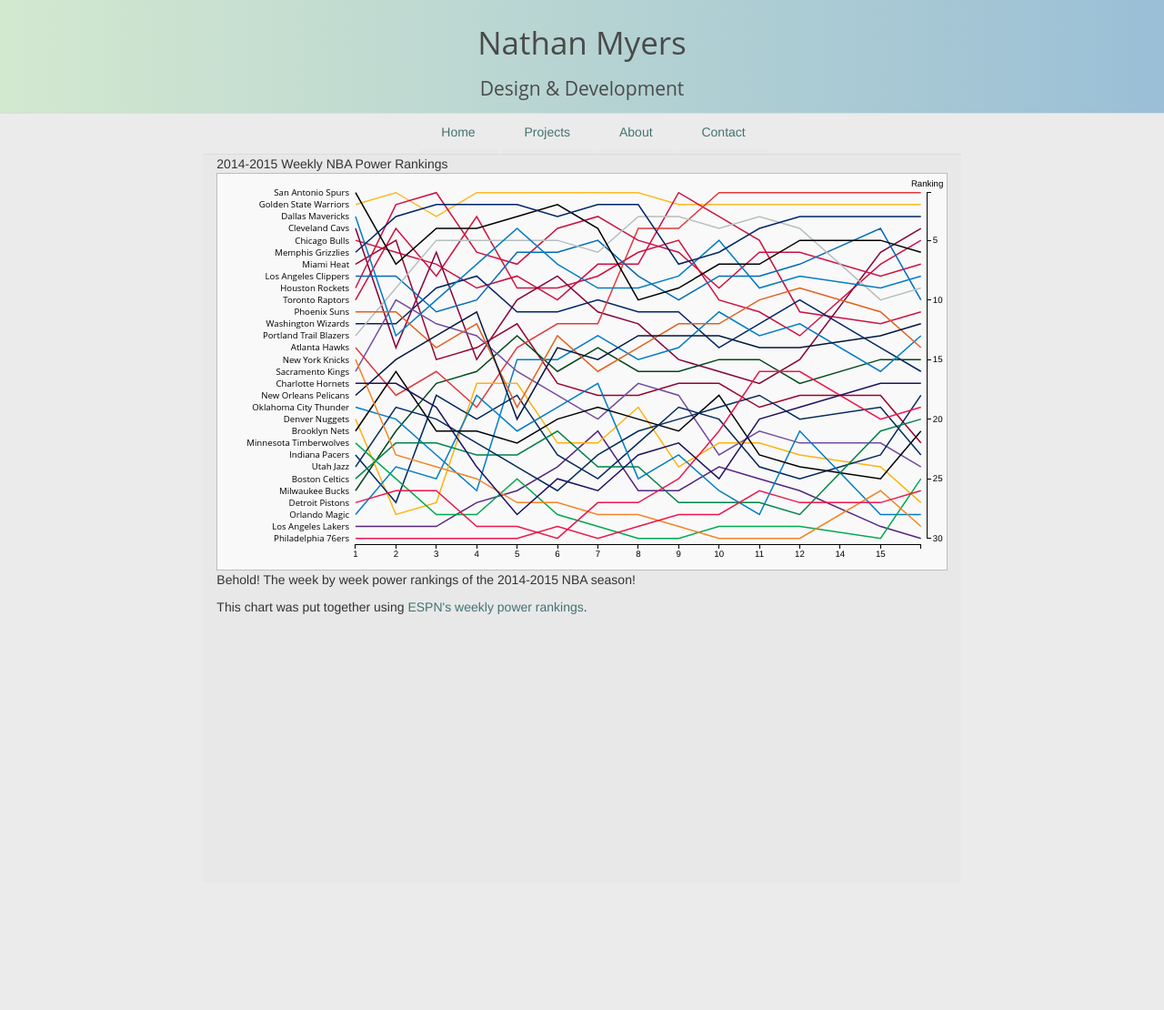
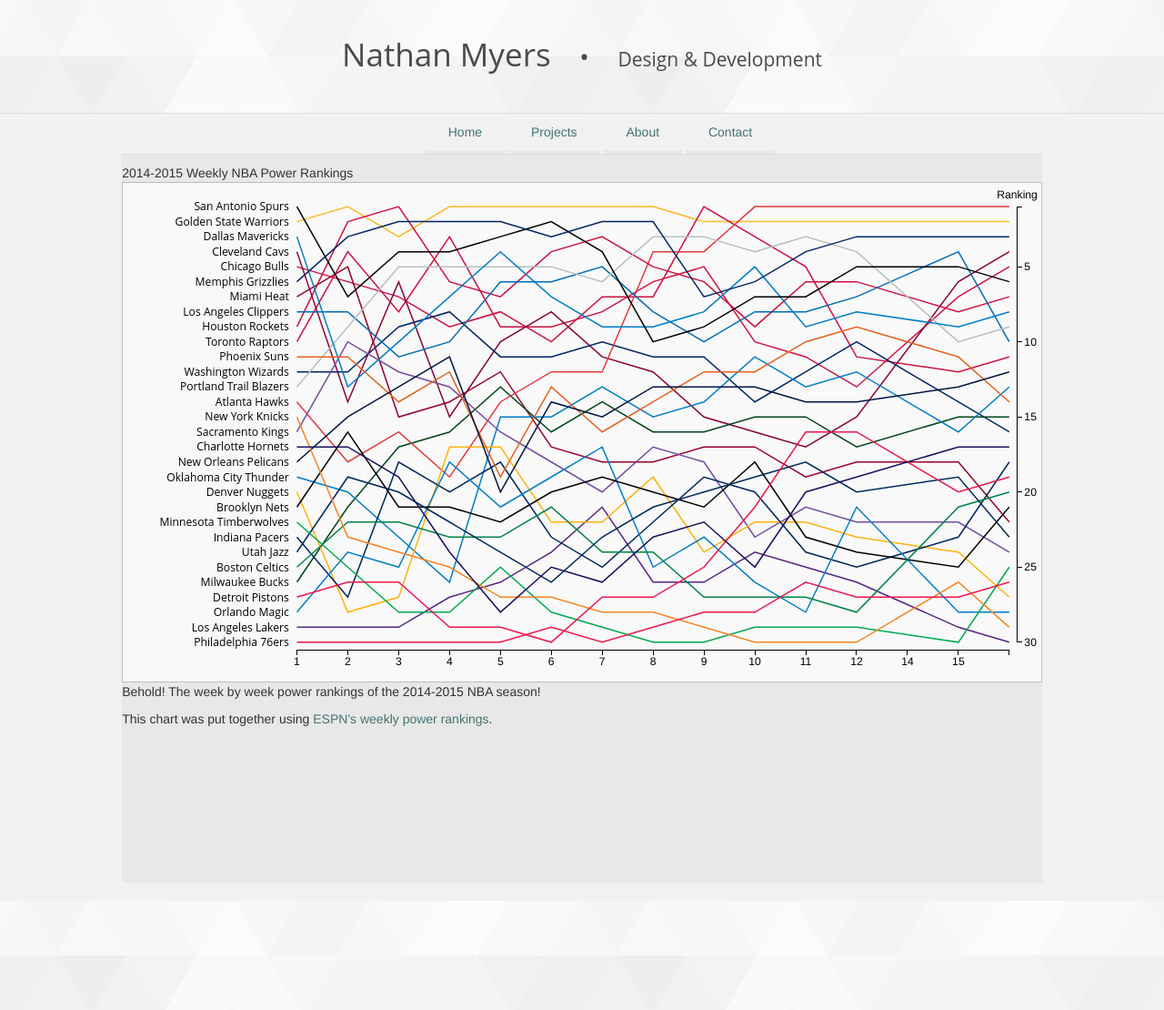
Before and after one commit to nathanemyers/homepage, a Django app: page /projects/2014-2015-nba-power-rankings in a window 1280 px wide. Shown: the whole page at 91% size. Before the commit the page ends 675 px from the top, so only its background shows below. Run offline with Django 3.2, Linux system fonts and the light colour scheme; some libraries are stand-ins or nearby versions.

Commit message:
sass style minor redesign

```diff
--- a/nathanemyers/nathanemyers/static/css/base.css
+++ b/nathanemyers/nathanemyers/static/css/base.css
@@ -6,27 +6,40 @@
   color: #427371;
 }
 
+.footer-container, .header-container {
+  /*background: linear-gradient(to right, #D3E8CF, #9ABFD6);*/
+  background: url(/static/images/grey-prism.svg) center;
+  color: #4A4A4A;
+}
+
+.footer-container {
+  height: 120px;
+}
+
+.header {
+  text-align: center;
+  margin-top: 35px;
+}
+
 .header-container {
-  background: linear-gradient(to right, #D3E8CF, #9ABFD6);
   height: 125px;
   font-family: 'Open Sans', 'Helvetica Neue', 'Helvetica';
   border-bottom: 1px solid #DCDCDC;
-  color: #4A4A4A;
 }
 
 .header-title {
   font-size: 2.5em;
-  display: inline-block;
+}
+
+.header-bullet {
+  font-size: 2em;
+  padding: 0 1em;
 }
 
 .header-slogan {
   font-size: 1.5em;
 }
 
-.header {
-  text-align: center;
-  margin-top: 22px;
-}
 
 .nav {
   text-align: center;
@@ -55,6 +68,7 @@
 
 .main-container {
   background-color: #ECEBEB;
+  background-color: #F1F1F1;
 }
 
 .main {
@@ -65,4 +79,6 @@
 
 .content {
   min-height: 100%;
+  padding-top: 10px;
+  padding-bottom: 10px;
 }
--- a/nathanemyers/nathanemyers/static/css/index.css
+++ b/nathanemyers/nathanemyers/static/css/index.css
@@ -1,7 +1,7 @@
 .post {
   margin: 5px;
   background-color: #EFEFEF;
-  padding: 10px;
+  padding: 0 10px 10px 10px;
 }
 
 .post-image img{
--- a/nathanemyers/nathanemyers/templates/base.html
+++ b/nathanemyers/nathanemyers/templates/base.html
@@ -21,14 +21,16 @@
 
 <body id="Hallo" class="body" onload="">
   <div class="header-container container-fluid">
-    <div class="header col-lg-offset-2 col-lg-8 col-md-offset-1 col-md-10 col-xs-offset-0 col-xs-12">
-      <p class="header-title">Nathan Myers</p>
-      <p class="header-slogan visible-sm visible-md visible-lg">Design &amp; Development</p>
+    <div class="header">
+      <span class="header-title">Nathan Myers</span>
+      <span class="header-bullet">&bull;</span>
+      <span class="header-slogan">Design &amp; Development</span>
     </div>
   </div>
 
   <div class="main-container container-fluid">
-    <div class="nav col-lg-offset-2 col-lg-8 col-md-offset-1 col-md-10 col-xs-offset-0 col-xs-12">
+    <div class="col-md-offset-1 col-md-10 col-xs-offset-0 col-xs-12">
+      <div class="nav">
         <ul>
           <li><a href='/'>Home</a></li>
           <li><a href='/projects/'>Projects</a></li>
@@ -36,13 +38,21 @@
           <li><a href='/contact'>Contact</a></li>
         </ul>
       </div>
-    <div class="main col-lg-offset-2 col-lg-8 col-md-offset-1 col-md-10 col-xs-offset-0 col-xs-12">
+
+      <div class="main">
         <div class="content">
           {% block content %}
           {% endblock %}
         </div>
       </div>
 
+
+    </div>
+  </div>
+
+  <div class="footer-container container-fluid">
+    <div class="footer">
+    </div>
   </div>
 
 </body>
```
Also changed, not shown: nathanemyers/nathanemyers/static/images/grey-prism.svg (added). Lines whose indentation alone changed are shown as unchanged.
